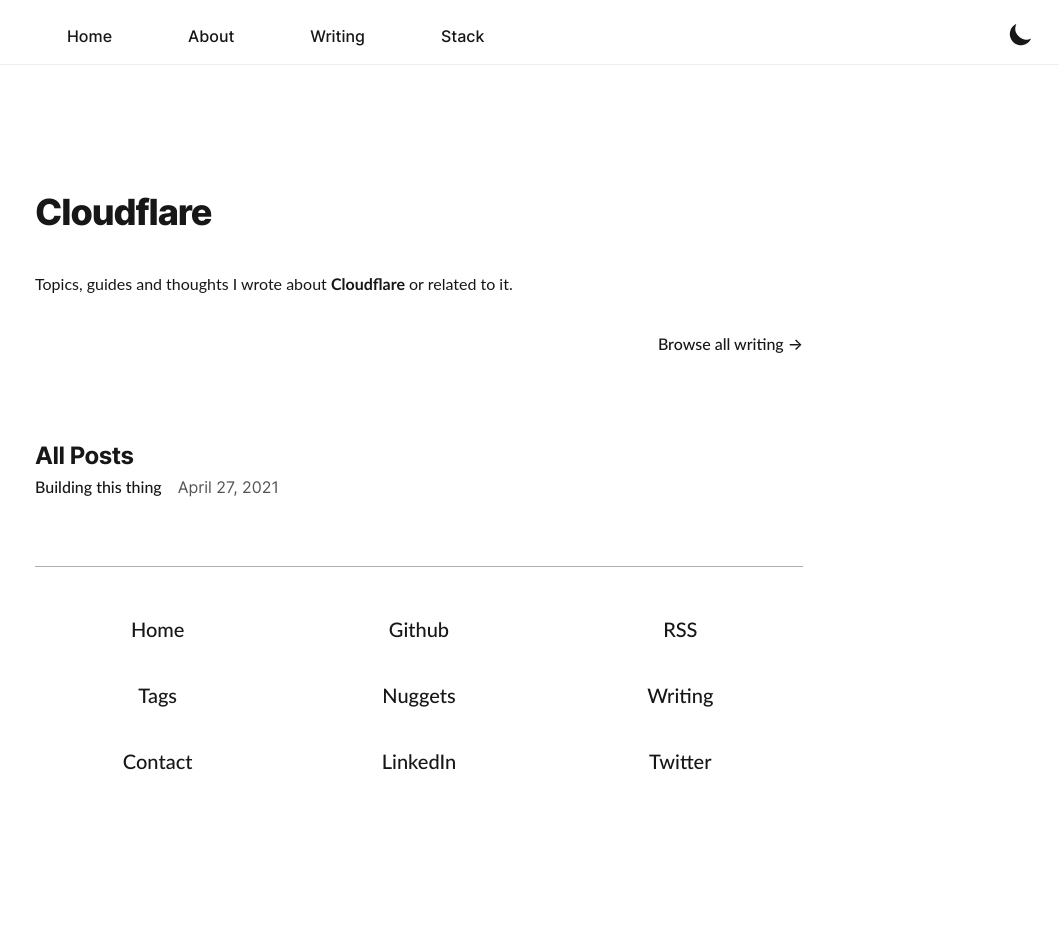
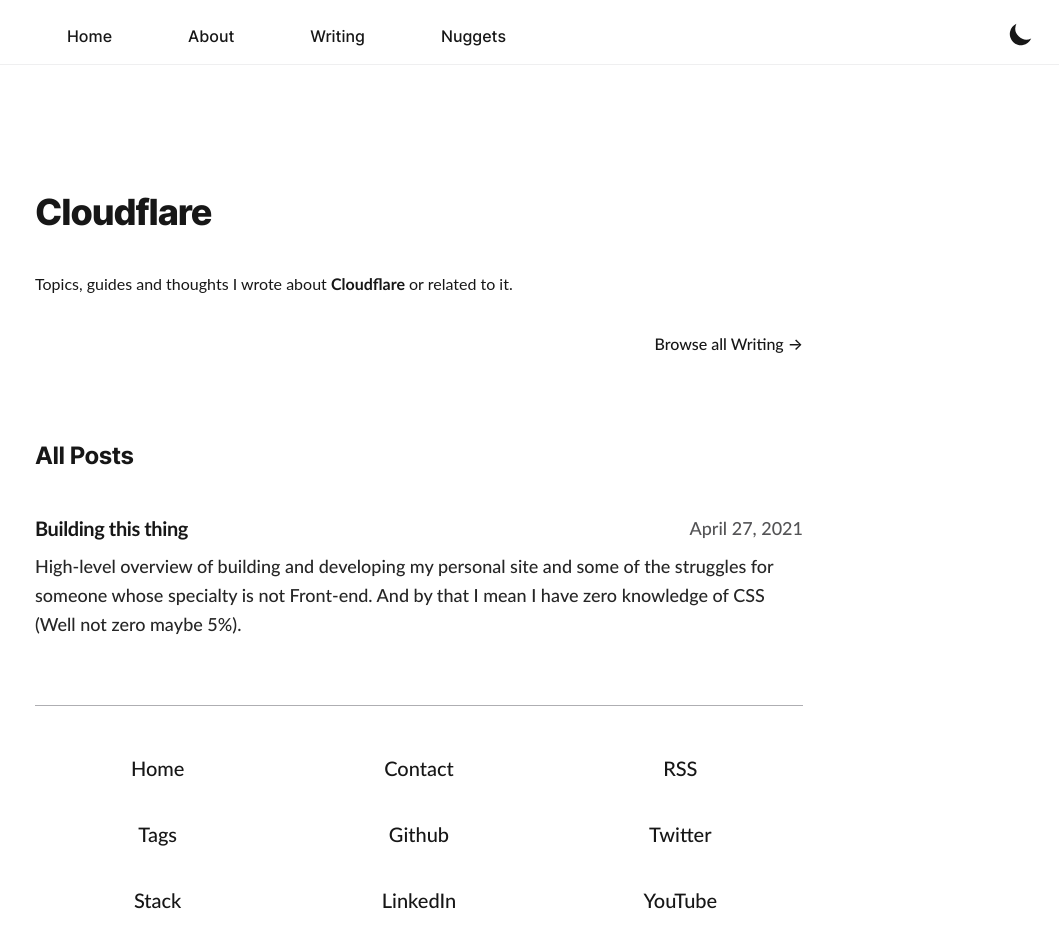
Before and after one commit to omaralsoudanii/mkreg.dev, a Next.js app: page /tags/cloudflare in a window 1280 px wide. Shown: the top 948 px of the page, without its empty margins (221-1280 px from the left). Before the commit the page ends 861 px from the top, so only its background shows below. Built offline with nearby package versions, Linux system fonts and the light colour scheme; no server answers; a web font is replaced by a local one; what @tailwindcss/typography, tailwindcss-line-clamp would draw is missing.

Commit message:
new styles for list / nuggets

```diff
--- a/src/components/Card/index.tsx
+++ b/src/components/Card/index.tsx
@@ -2,7 +2,7 @@ import * as Icons from '@/components/Icons'
 
 const Card = ({ title, url, icon, desc }) => (
   <a key={title} href={url} target="_blank" rel="noopener noreferrer">
-    <div className="flex items-center p-2 my-8 border border-gray-400 rounded md:p-6 dark:border-gray-700">
+    <div className="flex items-center p-2 my-8 border border-gray-400 rounded md:p-4 dark:border-gray-700">
       <div className="w-12 h-12 ml-0 mr-4">
         <span className="sr-only">{title}</span>
         {Icons[icon]({
@@ -10,10 +10,10 @@ const Card = ({ title, url, icon, desc }) => (
         })}
       </div>
       <div>
-        <h3 className="!mt-2 !mb-1 !text-base md:!text-xl !font-bold !leading-snug">
+        <h3 className="!mt-2 !mb-1 !text-lg md:!text-xl !leading-normal">
           {title}
         </h3>
-        <p className="!mt-1 !mb-2 !text-[15px] !font-normal md:!text-lg !leading-normal text-secondary clamp-5">
+        <p className="!mt-1 !mb-2  !font-normal md:!text-lg !leading-normal text-secondary clamp-5">
           {desc}
         </p>
       </div>
--- a/src/components/Footer/index.tsx
+++ b/src/components/Footer/index.tsx
@@ -16,7 +16,13 @@ export function Footer() {
               Tags
             </a>
           </Link>
-
+          <Link href="/stack">
+            <a className="inline font-medium footer-border link-unstyled">
+              Stack
+            </a>
+          </Link>
+        </div>
+        <div className="flex flex-col items-start px-4 mb-4 space-y-4 md:space-y-8 md:px-0 md:m-0 md:items-center">
           <a
             href={`mailto:${Environment.social.mail}`}
             target="_blank"
@@ -25,8 +31,6 @@ export function Footer() {
           >
             Contact
           </a>
-        </div>
-        <div className="flex flex-col items-start px-4 mb-4 space-y-4 md:space-y-8 md:px-0 md:m-0 md:items-center">
           <a
             href={Environment.social.github}
             target="_blank"
@@ -35,11 +39,7 @@ export function Footer() {
           >
             Github
           </a>
-          <Link href="/nuggets">
-            <a className="inline font-medium footer-border link-unstyled">
-              Nuggets
-            </a>
-          </Link>
+
           <a
             target="_blank"
             rel="noopener noreferrer"
@@ -58,11 +58,6 @@ export function Footer() {
           >
             RSS
           </a>
-          <Link href="/writing">
-            <a className="inline font-medium footer-border link-unstyled">
-              Writing
-            </a>
-          </Link>
           <a
             href={Environment.social.twitter}
             target="_blank"
@@ -71,6 +66,14 @@ export function Footer() {
           >
             Twitter
           </a>
+          <a
+            href={Environment.social.youtube}
+            target="_blank"
+            rel="noopener noreferrer"
+            className="inline font-medium footer-border link-unstyled"
+          >
+            YouTube
+          </a>
         </div>
       </div>
     </footer>
--- a/src/components/Header/index.tsx
+++ b/src/components/Header/index.tsx
@@ -18,8 +18,8 @@ const RoutesMetadata = [
     href: '/writing',
   },
   {
-    label: 'Stack',
-    href: '/stack',
+    label: 'Nuggets',
+    href: '/nuggets',
   },
 ]
 
--- a/src/components/MDXComponents/index.tsx
+++ b/src/components/MDXComponents/index.tsx
@@ -8,7 +8,7 @@ const Icons = {
 
 const MDXCard = ({ title, url, icon, desc }) => (
   <a key={title} href={url} target="_blank" rel="noopener noreferrer">
-    <div className="flex items-center p-2 my-8 border border-gray-400 rounded md:p-6 dark:border-gray-700">
+    <div className="flex items-center p-2 my-8 border border-gray-400 rounded md:p-4 dark:border-gray-700">
       <div className="w-12 h-12 ml-0 mr-4">
         <span className="sr-only">{title}</span>
         {Icons[icon]({
@@ -16,10 +16,10 @@ const MDXCard = ({ title, url, icon, desc }) => (
         })}
       </div>
       <div>
-        <h3 className="!mt-2 !mb-1 !text-base md:!text-xl !font-bold !leading-snug">
+        <h3 className="!mt-2 !mb-1 !text-lg md:!text-xl !leading-normal">
           {title}
         </h3>
-        <p className="!mt-1 !mb-2 !text-[15px] !font-normal md:!text-lg !leading-normal text-secondary clamp-5">
+        <p className="!mt-1 !mb-2  !font-normal md:!text-lg !leading-normal text-secondary clamp-5">
           {desc}
         </p>
       </div>
--- a/src/components/Posts/List/index.tsx
+++ b/src/components/Posts/List/index.tsx
@@ -11,22 +11,29 @@ export default function PostsList({ posts, href }) {
     )
 
   return (
-    <ul className="space-y-4 leading-relaxed">
+    <div className="space-y-8 leading-relaxed">
       {posts.map((frontMatter) => (
-        <li key={frontMatter.slug}>
-          <p className="inline">
-            <Link
-              href={`${frontMatter.page ? '' : href}/${frontMatter.slug}`}
-              passHref
-            >
-              <a className="link-unstyled">{frontMatter.title}</a>
-            </Link>
-          </p>
-          <time className="w-full ml-2 text-gray-600 dark:text-gray-400 md:ml-4 md:w-24">
-            {`${dayjs(new Date(frontMatter.date)).format('MMMM DD, YYYY')}`}
-          </time>
-        </li>
+        <div className="w-full my-8">
+          <Link
+            key={frontMatter.slug}
+            href={`${frontMatter.page ? '' : href}/${frontMatter.slug}`}
+          >
+            <a className="my-8 link-unstyled">
+              <div className="flex flex-col items-start justify-between md:items-center md:flex-row">
+                <h3 className="md:!my-2 !my-1">{frontMatter.title}</h3>
+                <p className="text-left !my-0 ! md:!my-2  md:text-lg md:!leading-relaxed text-gray-600 dark:text-gray-400 md:text-right">
+                  <time>{`${dayjs(new Date(frontMatter.date)).format(
+                    'MMMM DD, YYYY'
+                  )}`}</time>
+                </p>
+              </div>
+              <p className="text-secondary md:text-lg md:!leading-relaxed  !my-2 md:!my-0 clamp-3">
+                {frontMatter.summary}
+              </p>
+            </a>
+          </Link>
+        </div>
       ))}
-    </ul>
+    </div>
   )
 }
--- a/src/pages/index.tsx
+++ b/src/pages/index.tsx
@@ -48,8 +48,8 @@ const Home = () => {
               </Link>
             </p>
             <p className="text-lg !leading-normal md:text-xl md:!leading-relaxed !font-medium">
-              <Link href="/nuggets">
-                <a className="my-2 link-unstyled"> Nuggets factory &rarr; </a>
+              <Link href="/stack">
+                <a className="my-2 link-unstyled"> My Stack &rarr; </a>
               </Link>
             </p>
           </div>
--- a/src/pages/tags/[tag].tsx
+++ b/src/pages/tags/[tag].tsx
@@ -32,7 +32,7 @@ export default function Tag({ posts, tag }) {
           </p>
           <p className="text-right">
             <Link href="/writing" passHref>
-              <a className="link-unstyled">Browse all writing &rarr;</a>
+              <a className="link-unstyled">Browse all Writing &rarr;</a>
             </Link>
           </p>
         </section>
```
